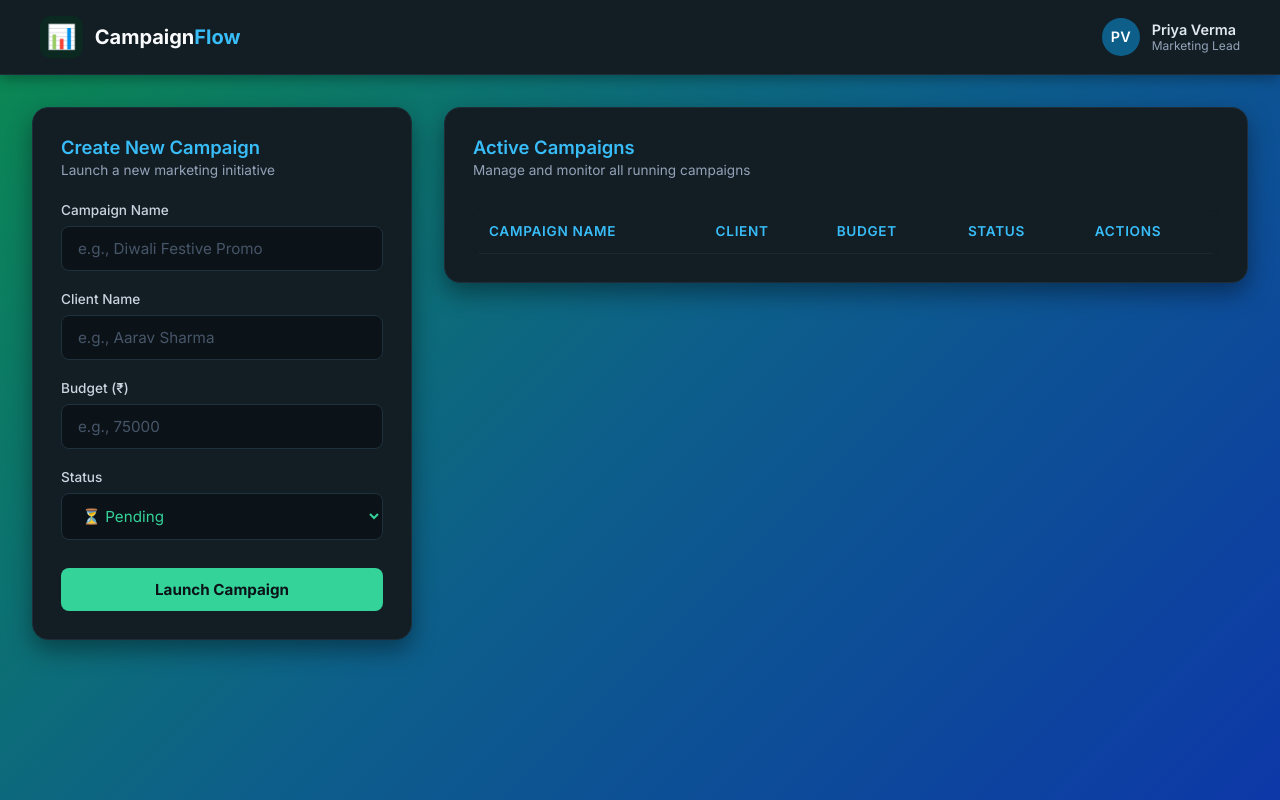
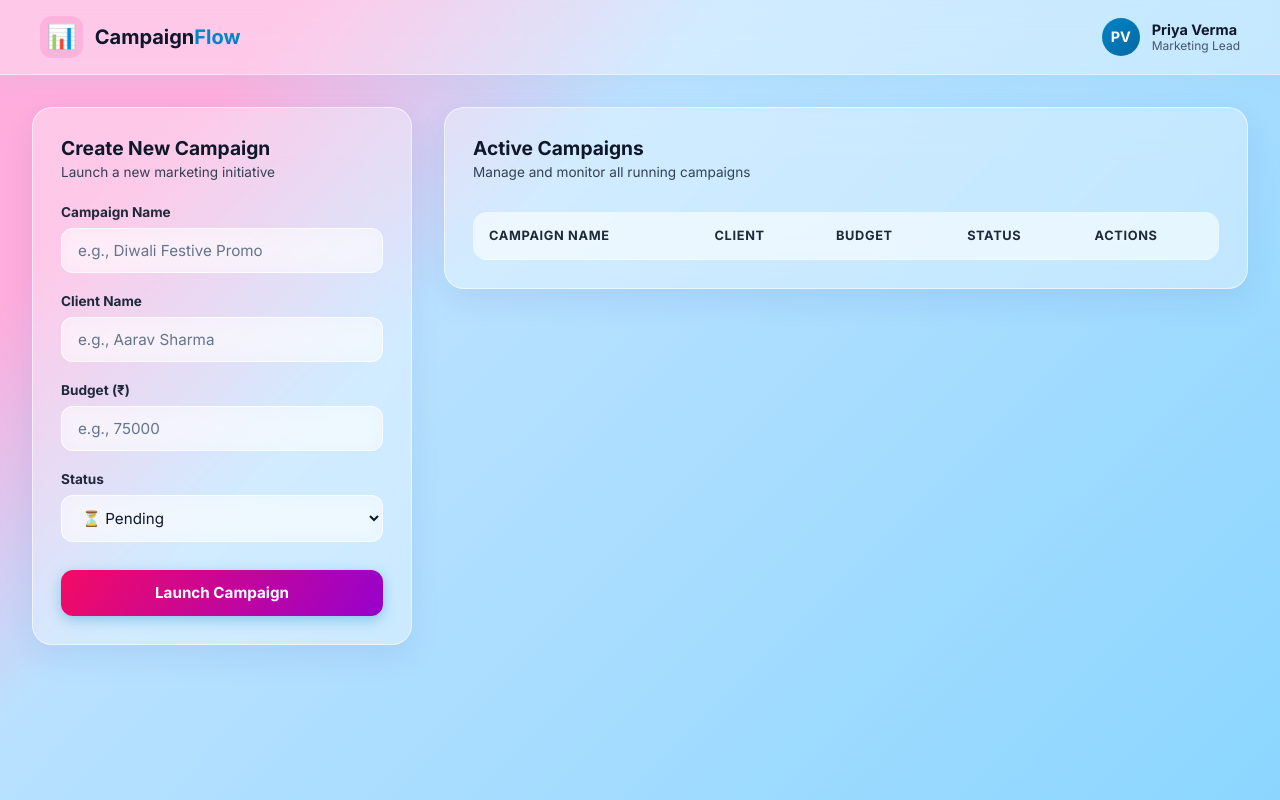
Before and after one commit to stack-Sushant/campaignflow, a plain HTML site: page frontend/index.html in a window 1280 px wide. Drawn offline with Linux system fonts and the light colour scheme; no server answers.

Commit message:
Update style with pink-blue theme

```diff
--- a/frontend/style.css
+++ b/frontend/style.css
@@ -2,20 +2,27 @@
   margin: 0;
   padding: 0;
   box-sizing: border-box;
-  font-family: "Inter", sans-serif;
+  font-family:
+    "Inter",
+    -apple-system,
+    BlinkMacSystemFont,
+    sans-serif;
 }
 
 body {
-  background: linear-gradient(135deg, #0b8a4f 0%, #0d5f8a 50%, #0d38a8 100%);
+  /* Pastel Pink to Sky Aqua Wave Gradient */
+  background: linear-gradient(135deg, #feaddd 15%, #b9e1ff 35%, #8bd6ff 100%);
   background-attachment: fixed;
-  color: #e2e8f0;
+  color: #1e293b;
   min-height: 100vh;
 }
 
 /* Navbar */
 .navbar {
-  background-color: #121d24;
-  border-bottom: 1px solid #1e2d38;
+  background: rgba(255, 255, 255, 0.35);
+  backdrop-filter: blur(16px);
+  -webkit-backdrop-filter: blur(16px);
+  border-bottom: 1px solid rgba(255, 255, 255, 0.5);
   padding: 1rem 2.5rem;
   display: flex;
   justify-content: space-between;
@@ -23,7 +30,7 @@ body {
   position: sticky;
   top: 0;
   z-index: 100;
-  box-shadow: 0 4px 12px rgba(0, 0, 0, 0.3);
+  box-shadow: 0 4px 20px rgba(158, 202, 225, 0.2);
 }
 
 .nav-brand {
@@ -34,19 +41,19 @@ body {
 
 .logo-icon {
   font-size: 1.5rem;
-  background: #0b2920;
+  background: rgba(244, 114, 182, 0.25);
   padding: 0.4rem;
-  border-radius: 10px;
+  border-radius: 12px;
 }
 
 .nav-brand h1 {
   font-size: 1.25rem;
-  font-weight: 700;
-  color: #f8fafc;
+  font-weight: 800;
+  color: #0f172a;
 }
 
 .nav-brand h1 span {
-  color: #38bdf8;
+  color: #0284c7;
 }
 
 .user-profile {
@@ -56,7 +63,7 @@ body {
 }
 
 .avatar {
-  background-color: #0d5f8a;
+  background: linear-gradient(135deg, #0284c7, #0369a1);
   color: white;
   width: 38px;
   height: 38px;
@@ -64,7 +71,7 @@ body {
   display: flex;
   align-items: center;
   justify-content: center;
-  font-weight: 600;
+  font-weight: 700;
   font-size: 0.9rem;
 }
 
@@ -74,17 +81,17 @@ body {
 }
 
 .user-info .name {
-  font-weight: 600;
+  font-weight: 700;
   font-size: 0.9rem;
-  color: #e2e8f0;
+  color: #0f172a;
 }
 
 .user-info .role {
   font-size: 0.75rem;
-  color: #94a3b8;
+  color: #475569;
 }
 
-/* Dashboard Layout (CSS Grid) */
+/* Dashboard Layout */
 .dashboard-container {
   max-width: 1400px;
   margin: 2rem auto;
@@ -100,25 +107,27 @@ body {
   }
 }
 
-/* Cards */
+/* Cards - Tinted Glass Morphism (No Solid White) */
 .card {
-  background: #121d24;
-  border: 1px solid #1e2d38;
-  border-radius: 16px;
+  background: rgba(255, 255, 255, 0.35);
+  backdrop-filter: blur(20px);
+  -webkit-backdrop-filter: blur(20px);
+  border: 1px solid rgba(255, 255, 255, 0.6);
+  border-radius: 20px;
   padding: 1.75rem;
-  box-shadow: 0 10px 25px rgba(0, 0, 0, 0.4);
+  box-shadow: 0 12px 32px rgba(31, 38, 135, 0.08);
 }
 
 .card h3 {
-  font-size: 1.15rem;
-  font-weight: 600;
-  color: #38bdf8;
+  font-size: 1.2rem;
+  font-weight: 800;
+  color: #0f172a;
   margin-bottom: 0.25rem;
 }
 
 .card-desc {
   font-size: 0.85rem;
-  color: #94a3b8;
+  color: #334155;
   margin-bottom: 1.5rem;
 }
 
@@ -130,8 +139,8 @@ body {
 .form-group label {
   display: block;
   font-size: 0.85rem;
-  font-weight: 500;
-  color: #cbd5e1;
+  font-weight: 700;
+  color: #1e293b;
   margin-bottom: 0.5rem;
 }
 
@@ -139,42 +148,46 @@ body {
 .form-group select {
   width: 100%;
   padding: 0.75rem 1rem;
-  border: 1px solid #1f313d;
-  border-radius: 8px;
+  border: 1px solid rgba(255, 255, 255, 0.8);
+  border-radius: 12px;
   font-size: 0.95rem;
-  color: #34d399;
-  background-color: #0b1318;
+  color: #0f172a;
+  background: rgba(255, 255, 255, 0.45);
+  backdrop-filter: blur(10px);
   transition: all 0.2s ease;
 }
 
 .form-group input::placeholder {
-  color: #475569;
+  color: #64748b;
 }
 
 .form-group input:focus,
 .form-group select:focus {
   outline: none;
-  border-color: #34d399;
-  background-color: #0b1318;
-  box-shadow: 0 0 0 3px rgba(52, 211, 153, 0.15);
+  background: rgba(255, 255, 255, 0.75);
+  border-color: #0284c7;
+  box-shadow: 0 0 0 3px rgba(2, 132, 199, 0.2);
 }
 
+/* Vibrant Contrast Launch Button */
 .btn-primary {
   width: 100%;
-  background-color: #34d399;
-  color: #0b1318;
-  padding: 0.75rem;
+  background: linear-gradient(125deg, #f30b64 0%, #9701cd 100%);
+  color: #ffffff;
+  padding: 0.85rem;
   border: none;
-  border-radius: 8px;
+  border-radius: 12px;
   font-size: 0.95rem;
-  font-weight: 700;
+  font-weight: 800;
   cursor: pointer;
-  transition: opacity 0.2s ease;
+  transition: all 0.2s ease;
   margin-top: 0.5rem;
+  box-shadow: 0 4px 14px rgba(2, 132, 199, 0.35);
 }
 
 .btn-primary:hover {
-  opacity: 0.9;
+  transform: translateY(-1px);
+  box-shadow: 0 6px 20px rgba(2, 132, 199, 0.45);
 }
 
 /* Data Table Styling */
@@ -184,21 +197,22 @@ body {
 
 table {
   width: 100%;
-  border-collapse: collapse;
+  border-collapse: separate;
+  border-spacing: 0;
   text-align: left;
   margin-top: 0.5rem;
-  background-color: #0b1318;
-  border-radius: 8px;
+  background: rgba(255, 255, 255, 0.25);
+  border-radius: 14px;
   overflow: hidden;
 }
 
 table th {
-  background-color: #121d24;
-  color: #38bdf8;
-  font-weight: 600;
-  font-size: 0.85rem;
-  padding: 0.85rem 1rem;
-  border-bottom: 1px solid #1a2832;
+  background: rgba(255, 255, 255, 0.45);
+  color: #1e293b;
+  font-weight: 800;
+  font-size: 0.8rem;
+  padding: 1rem;
+  border-bottom: 1px solid rgba(255, 255, 255, 0.5);
   text-transform: uppercase;
   letter-spacing: 0.05em;
 }
@@ -206,52 +220,56 @@ table th {
 table td {
   padding: 1rem;
   font-size: 0.9rem;
-  color: #34d399;
-  border-bottom: 1px solid #1a2832;
+  color: #0f172a;
+  border-bottom: 1px solid rgba(255, 255, 255, 0.3);
 }
 
 table tr:hover {
-  background-color: #121d24;
+  background: rgba(255, 255, 255, 0.35);
 }
 
-/* Status Badges */
+/* Badges */
 .badge {
-  padding: 0.35rem 0.75rem;
+  padding: 0.4rem 0.85rem;
   border-radius: 50px;
   font-size: 0.75rem;
-  font-weight: 600;
+  font-weight: 800;
   display: inline-block;
   cursor: pointer;
 }
 
 .badge.Pending {
-  background-color: #451a03;
-  color: #fcd34d;
+  background-color: #fef3c7;
+  color: #92400e;
+  border: 1px solid #fde68a;
 }
 
 .badge.Active {
-  background-color: #064e3b;
-  color: #34d399;
+  background-color: #e0f2fe;
+  color: #0369a1;
+  border: 1px solid #bae6fd;
 }
 
 .badge.Completed {
-  background-color: #1e3a8a;
-  color: #60a5fa;
+  background-color: #d1fae5;
+  color: #065f46;
+  border: 1px solid #a7f3d0;
 }
 
 /* Delete Button */
 .delete-btn {
-  background-color: #7f1d1d;
-  color: #fca5a5;
-  border: none;
-  padding: 0.4rem 0.8rem;
-  border-radius: 6px;
+  background-color: #fee2e2;
+  color: #991b1b;
+  border: 1px solid #fecaca;
+  padding: 0.4rem 0.9rem;
+  border-radius: 8px;
   font-size: 0.8rem;
-  font-weight: 600;
+  font-weight: 800;
   cursor: pointer;
-  transition: opacity 0.2s ease;
+  transition: all 0.2s ease;
 }
 
 .delete-btn:hover {
-  opacity: 0.85;
+  background-color: #ea9797;
+  color: #7f1d1d;
 }
```
